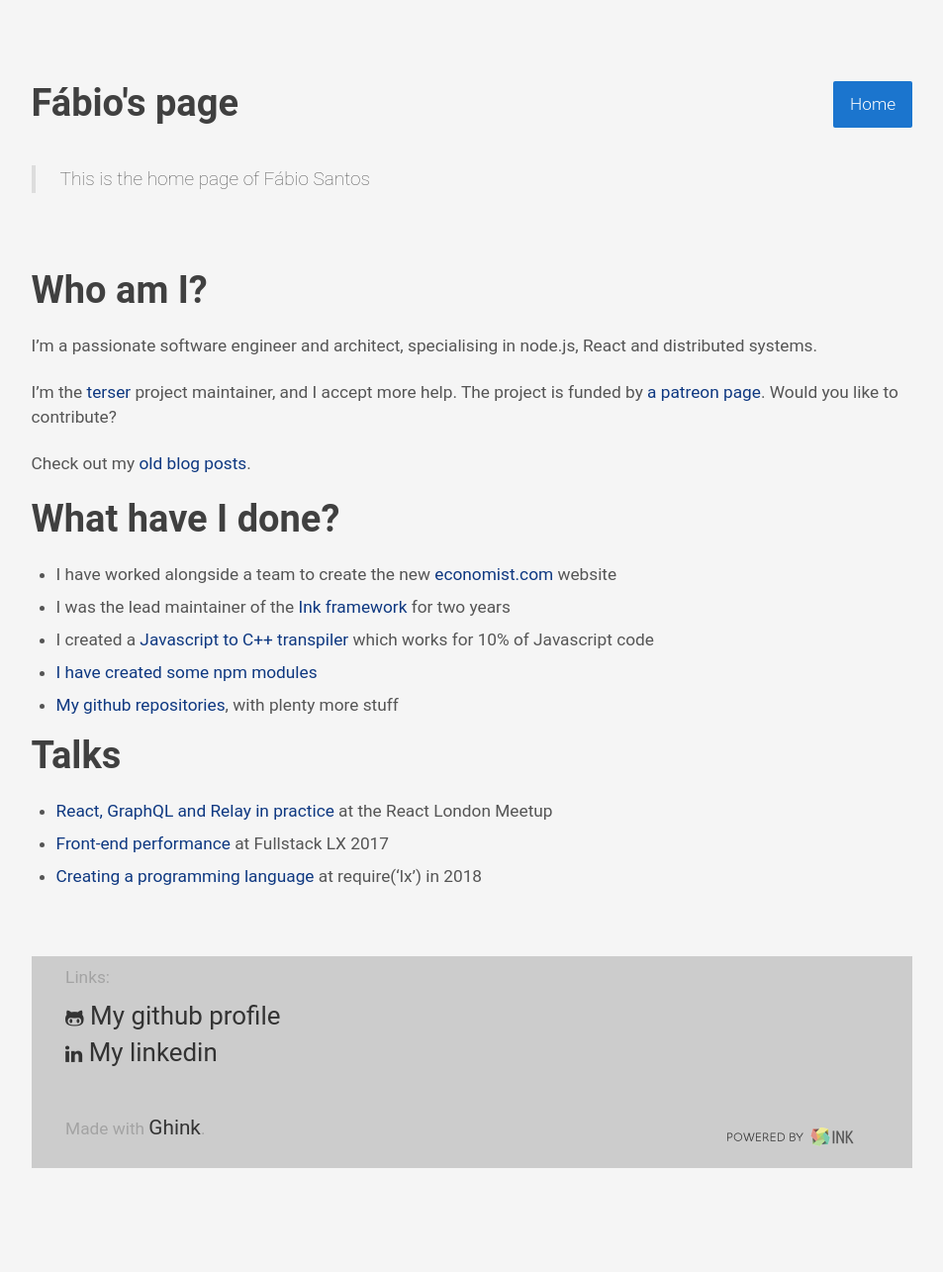
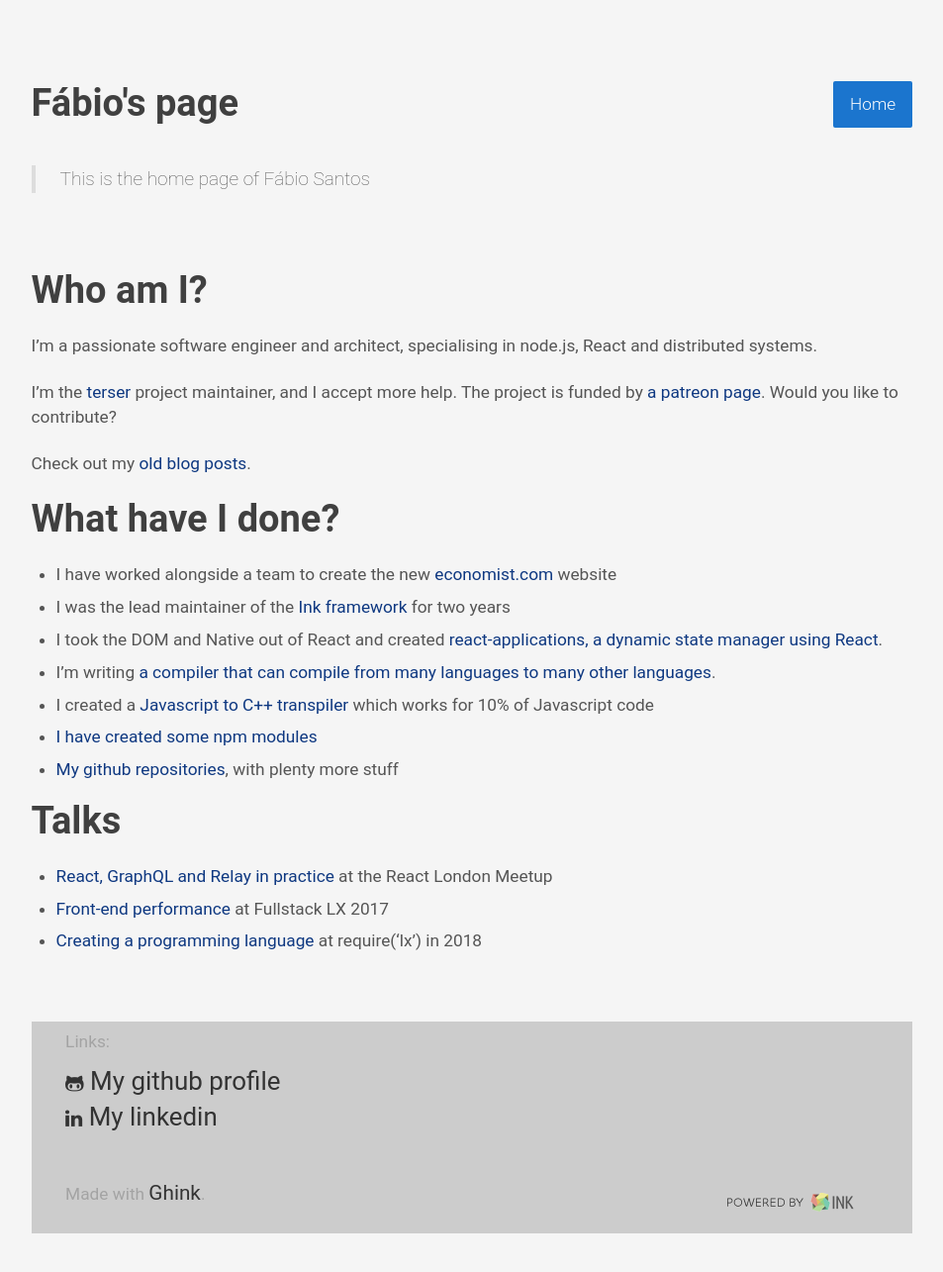
Before and after one commit to fabiosantoscode/fabiosantoscode.github.io, a Jekyll site: the page built from index.md, in a window 1280 px wide, cut to the strip 536-1851 px from the top of the page. Shown: the top 1285 px of the strip at 99% size, without its empty margins (163-1116 px from the left). Built offline with Jekyll 4.4.1, drawn with Linux system fonts in a browser that asks for light colours; some web fonts are replaced; before the commit the page ends 1786 px from its top, so only the background shows below that.

Commit message:
update with new stuff I worked on

```diff
--- a/index.md
+++ b/index.md
@@ -20,6 +20,8 @@
 
  * I have worked alongside a team to create the new [economist.com](https://www.economist.com/) website
  * I was the lead maintainer of the [Ink framework](http://ink.sapo.pt/) for two years
+ * I took the DOM and Native out of React and created [react-applications, a dynamic state manager using React](https://github.com/fabiosantoscode/react-applications/).
+ * I'm writing [a compiler that can compile from many languages to many other languages](https://github.com/fabiosantoscode/ecmacomp/).
  * I created a [Javascript to C++ transpiler](https://github.com/fabiosantoscode/js2cpp) which works for 10% of Javascript code
  * [I have created some npm modules](http://npmjs.com/~fabiosantoscode)
  * [My github repositories](http://github.com/fabiosantoscode), with plenty more stuff
```
